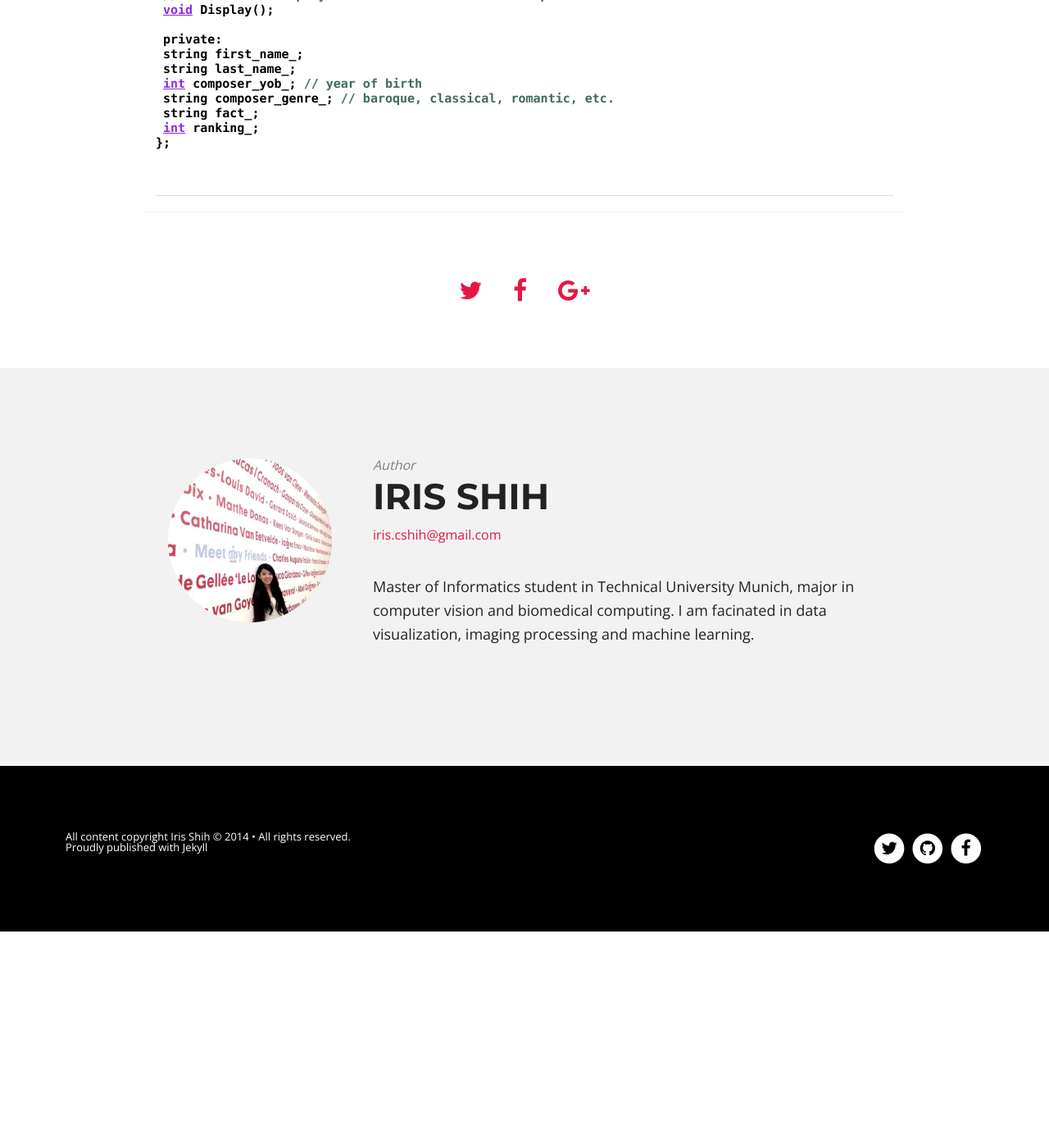
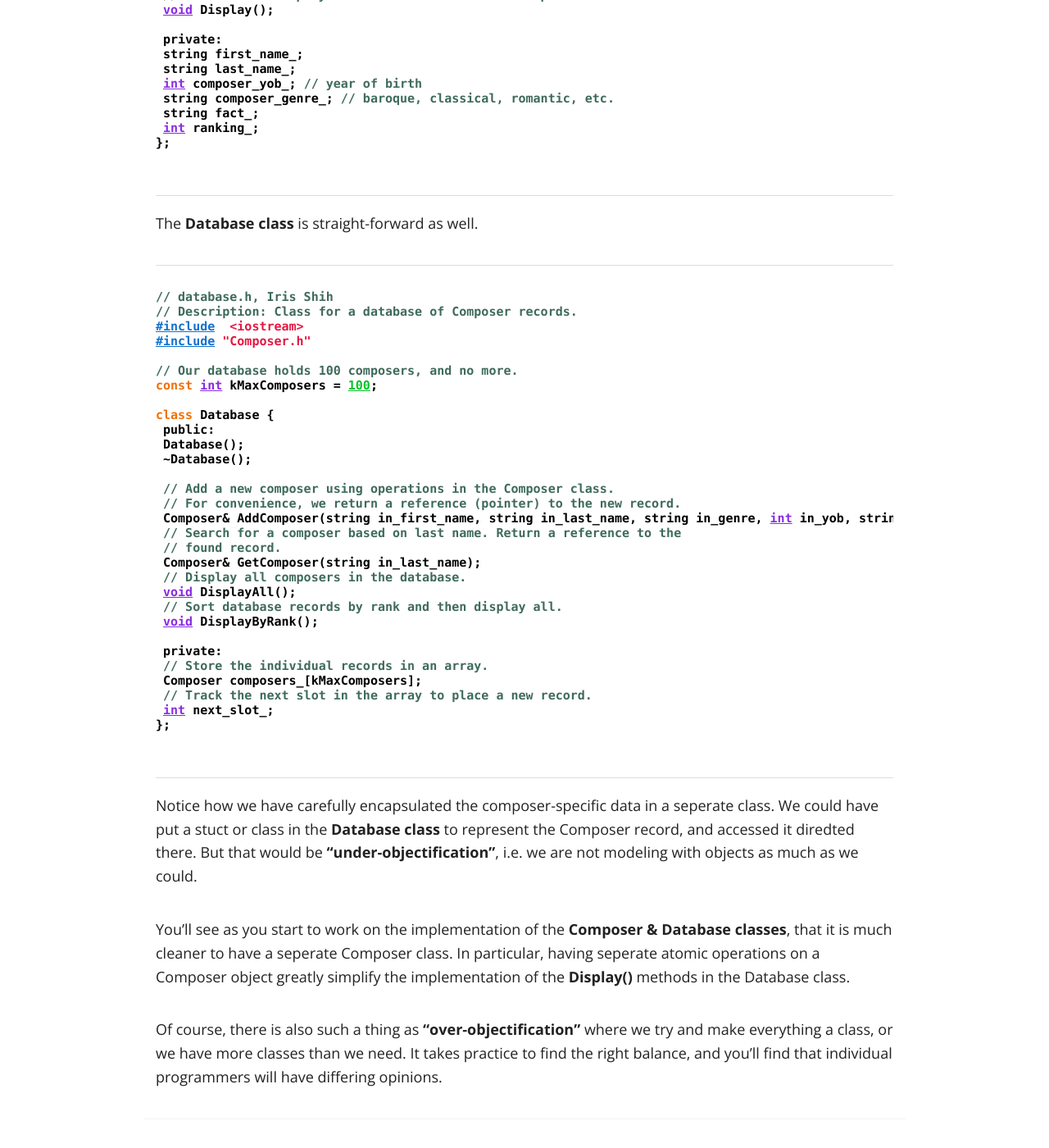
Before and after one commit to IriscShih/coding-star, a Jekyll site: the page built from _posts/2014-09-16-Next-Step-part2.md, in a window 1280 px wide and 1400 px high, scrolled down 5021 px. Shown: the whole window at 82% size. Built offline with Jekyll 4.4.1, drawn with Linux system fonts in a browser that asks for light colours; nearby versions of some CDN libraries; comment, search, counter and statistics services are not loaded; before the commit the page ends 6157 px from its top, so only the background shows below that.

Commit message:
added c++ blog post changes

```diff
--- a/_posts/2014-09-16-Next-Step-part2.md
+++ b/_posts/2014-09-16-Next-Step-part2.md
@@ -129,3 +129,46 @@ class Composer {
 };
 {% endhighlight %}
 ----------------------------------------------
+
+The **Database class** is straight-forward as well.
+
+----------------------------------------------
+{% highlight c++%}
+// database.h, Iris Shih
+// Description: Class for a database of Composer records.
+#include  <iostream>
+#include "Composer.h"
+
+// Our database holds 100 composers, and no more.
+const int kMaxComposers = 100;
+
+class Database {
+ public:
+ Database();
+ ~Database();
+
+ // Add a new composer using operations in the Composer class.
+ // For convenience, we return a reference (pointer) to the new record.
+ Composer& AddComposer(string in_first_name, string in_last_name, string in_genre, int in_yob, string in_fact);
+ // Search for a composer based on last name. Return a reference to the
+ // found record.
+ Composer& GetComposer(string in_last_name);
+ // Display all composers in the database.
+ void DisplayAll();
+ // Sort database records by rank and then display all.
+ void DisplayByRank();
+
+ private:
+ // Store the individual records in an array.
+ Composer composers_[kMaxComposers];
+ // Track the next slot in the array to place a new record.
+ int next_slot_;
+};
+{% endhighlight %}
+----------------------------------------------
+
+Notice how we have carefully encapsulated the composer-specific data in a seperate class. We could have put a stuct or class in the **Database class** to represent the Composer record, and accessed it diredted there. But that would be **"under-objectification"**, i.e. we are not modeling with objects as much as we could.
+
+You'll see as you start to work on the implementation of the **Composer & Database classes**, that it is much cleaner to have a seperate Composer class. In particular, having seperate atomic operations on a Composer object greatly simplify the implementation of the **Display()** methods in the Database class.
+
+Of course, there is also such a thing as **"over-objectification"** where we try and make everything a class, or we have more classes than we need. It takes practice to find the right balance, and you'll find that individual programmers will have differing opinions.
```
